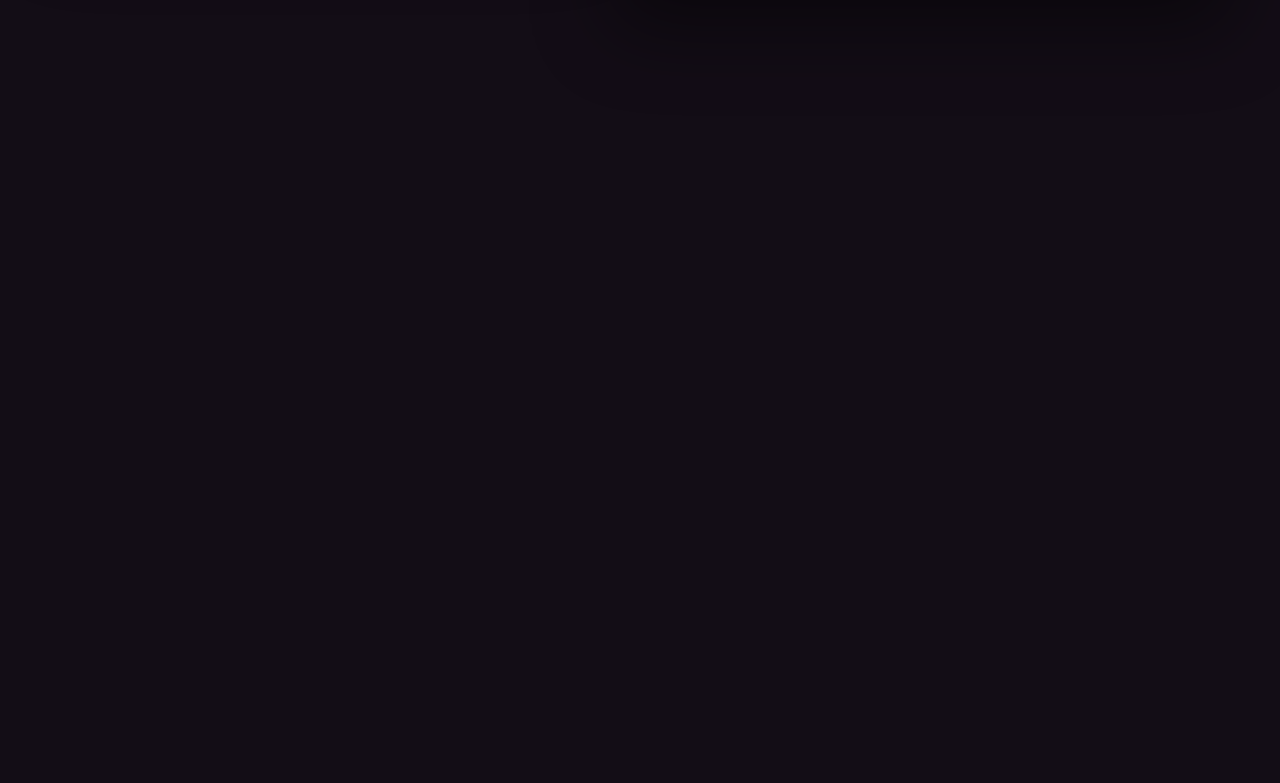
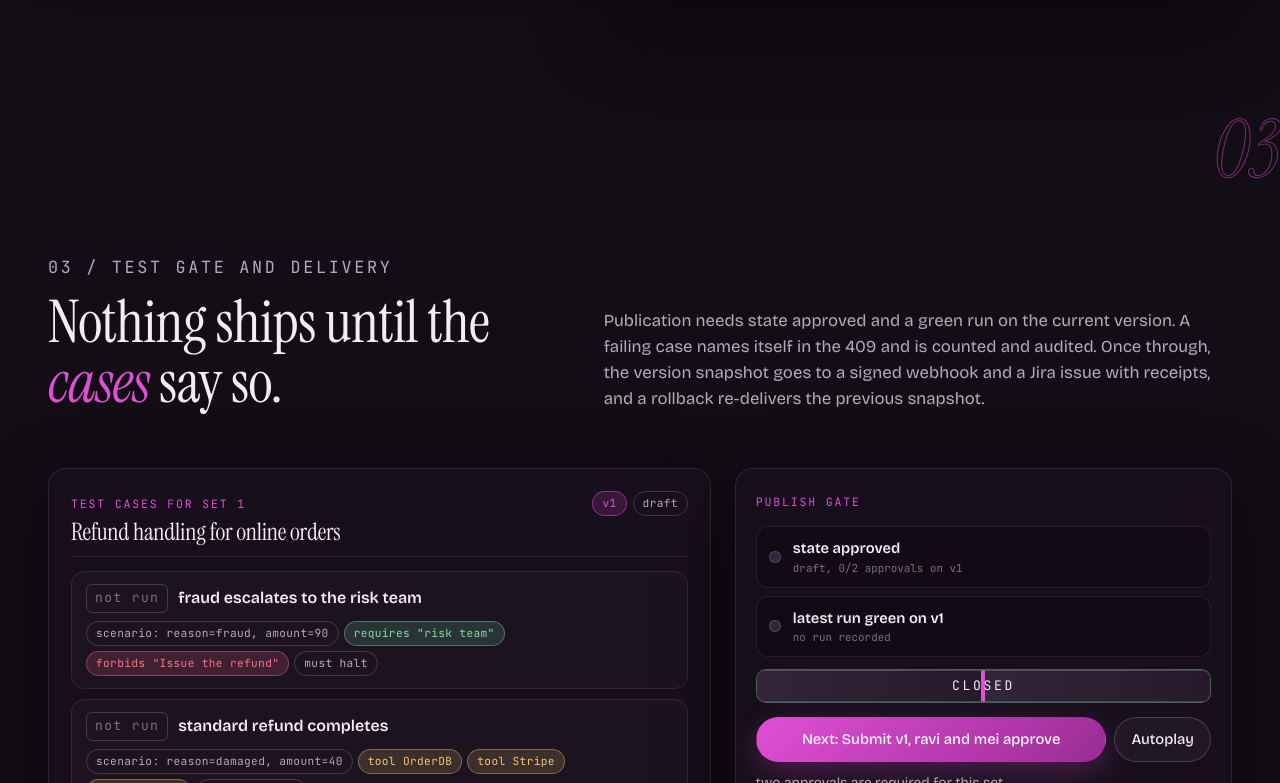
Before and after one commit to SAY-5/expertloop, a React (Vite) app in the folder web/: page / in a window 1280 px wide. Shown: the part 4357-5140 px from the top of the page. Before the commit the page ends 4483 px from the top, so only its background shows below. Built offline with nearby package versions, Linux system fonts and the light colour scheme.

Commit message:
feat: mount gate section

```diff
--- a/web/src/App.tsx
+++ b/web/src/App.tsx
@@ -1,10 +1,12 @@
 import { CompileSection } from "./components/CompileSection";
+import { GateSection } from "./components/GateSection";
 import { Hero } from "./components/Hero";
 import { ReviewSection } from "./components/ReviewSection";
 import { WorldProvider } from "./store";
 import "./styles/hero.css";
 import "./styles/compile.css";
 import "./styles/review.css";
+import "./styles/gate.css";
 
 export default function App() {
   return (
@@ -14,6 +16,7 @@ export default function App() {
       <main>
         <CompileSection />
         <ReviewSection />
+        <GateSection />
       </main>
     </WorldProvider>
   );
```
